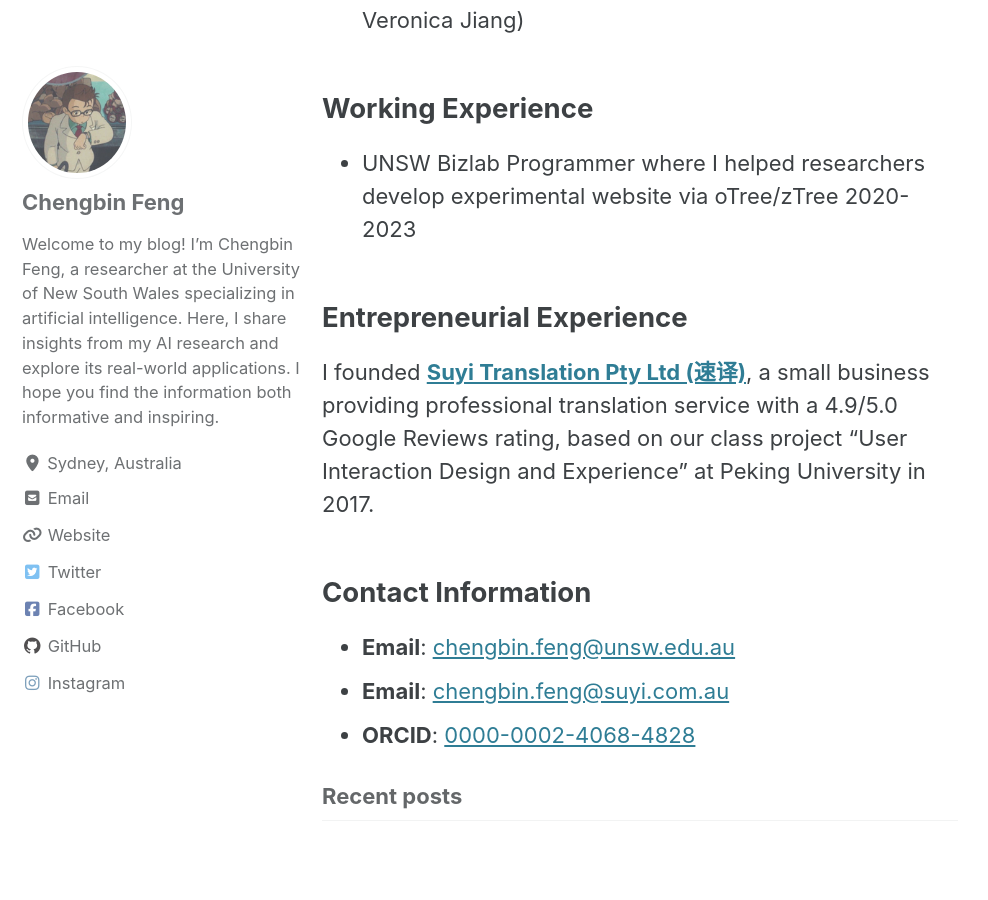
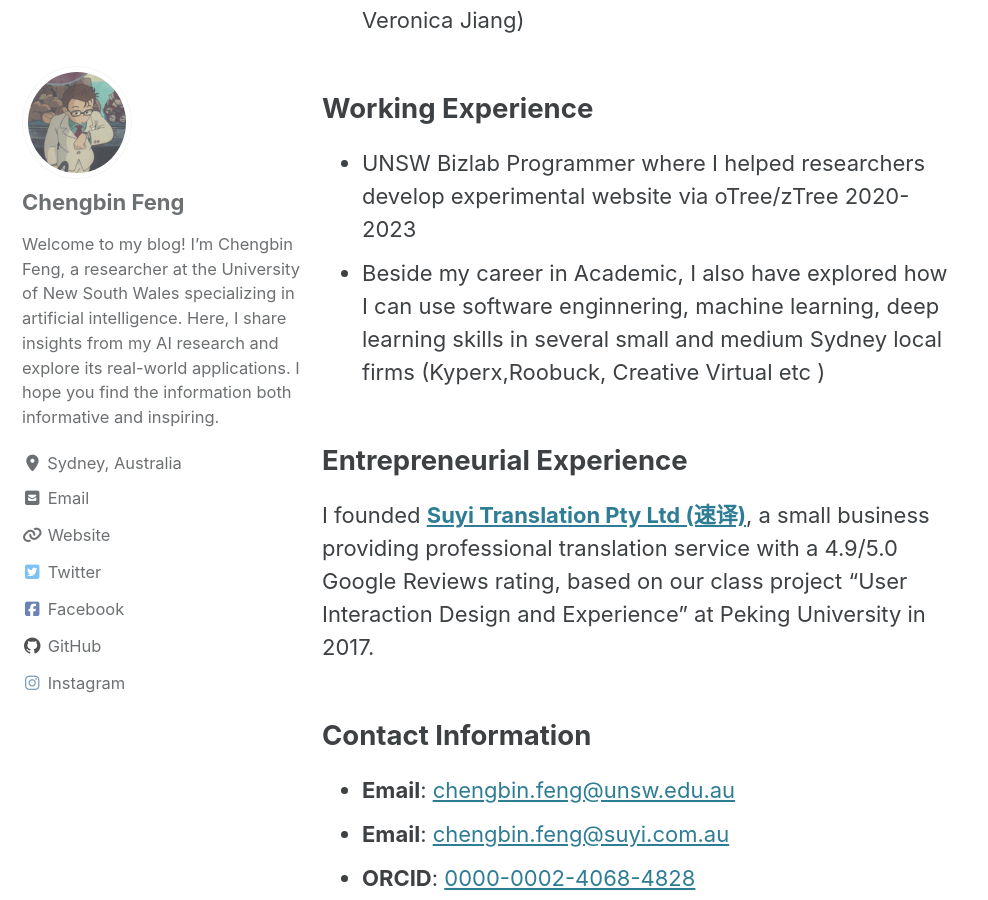
Before and after one commit to kfengc27/kfengc27.github.io, a Jekyll site: the page built from index.md, in a window 1280 px wide and 900 px high, scrolled down 1564 px. Shown: the whole window, without its empty margins (0-988 px from the left). Built offline with Jekyll 4.4.1, drawn with Linux system fonts in a browser that asks for light colours; cached includes are drawn as plain includes.

Commit message:
add files

```diff
--- a/index.md
+++ b/index.md
@@ -35,6 +35,7 @@
 
 ## Working Experience
 - UNSW Bizlab Programmer where I helped researchers develop experimental website via oTree/zTree 2020-2023
+- Beside my career in Academic, I also have explored how I can use software enginnering, machine learning, deep learning skills in several small and medium Sydney local firms (Kyperx,Roobuck, Creative Virtual etc )
 
 ## Entrepreneurial Experience
 
```
